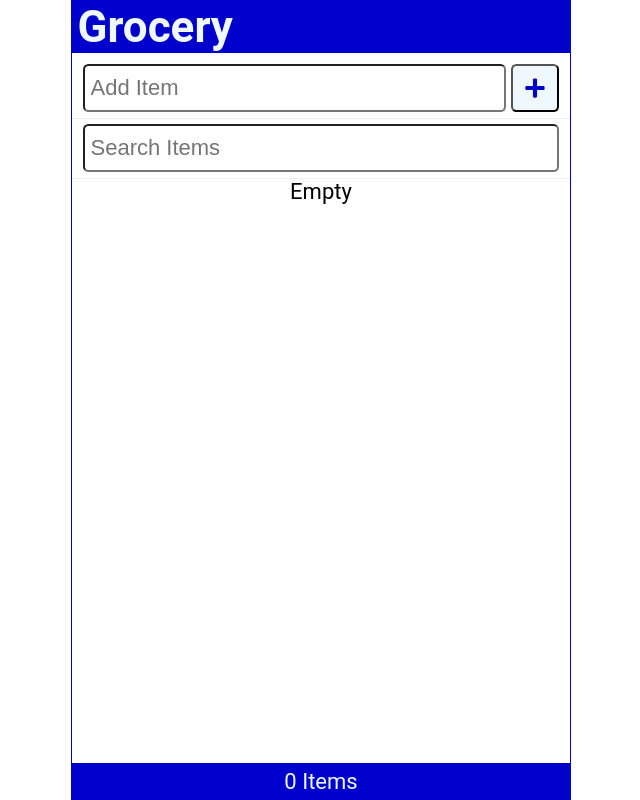
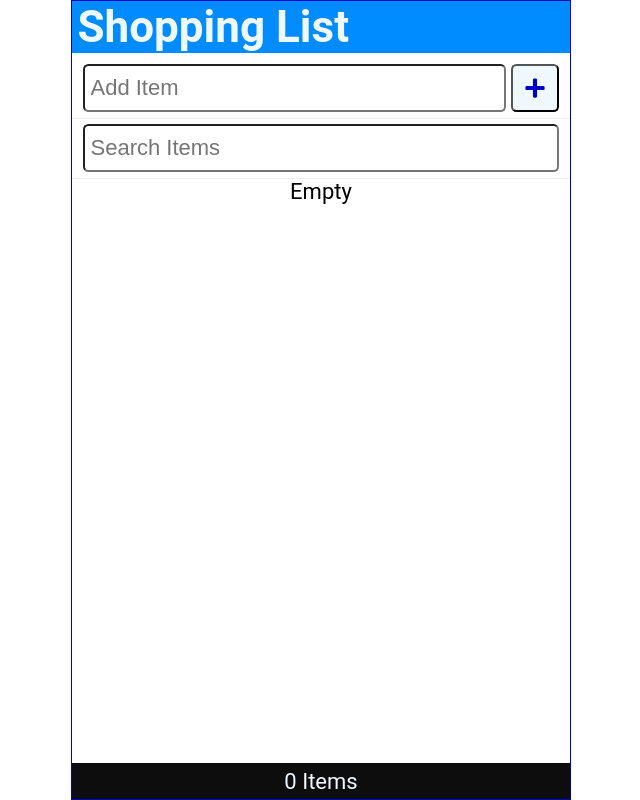
Before and after one commit to anishmohant/ShoppingList, a React (Create React App) app: page / in a window 1280 px wide. Shown: the whole page, without its empty margins (319-959 px from the left). Built offline with nearby package versions, Linux system fonts and the light colour scheme.

Commit message:
Title and Color Change

```diff
--- a/src/App.js
+++ b/src/App.js
@@ -49,7 +49,7 @@ function App() {
   }
   return (
     <div className="App">
-      <Header title="Grocery" />
+      <Header title="Shopping List" />
       <AddItem handleSubmit={handleSubmit} newItem={newItem} setNewItem={setNewItem} />
       <SearchItem search={search} setSearch={setSearch} />
       <Contents
--- a/src/index.css
+++ b/src/index.css
@@ -32,7 +32,7 @@ body {
 header {
   width: 100%;
   padding: 0 0.25em;
-  background-color: mediumblue;
+  background-color: #008bff;
   color: aliceblue;
   display: flex;
   justify-content: space-between;
@@ -52,7 +52,7 @@ main {
 footer {
   width: 100%;
   padding: 0.25em;
-  background-color: mediumblue;
+  background-color: #0d0d0d;
   color: aliceblue;
   display: grid;
   place-content: center;
```
